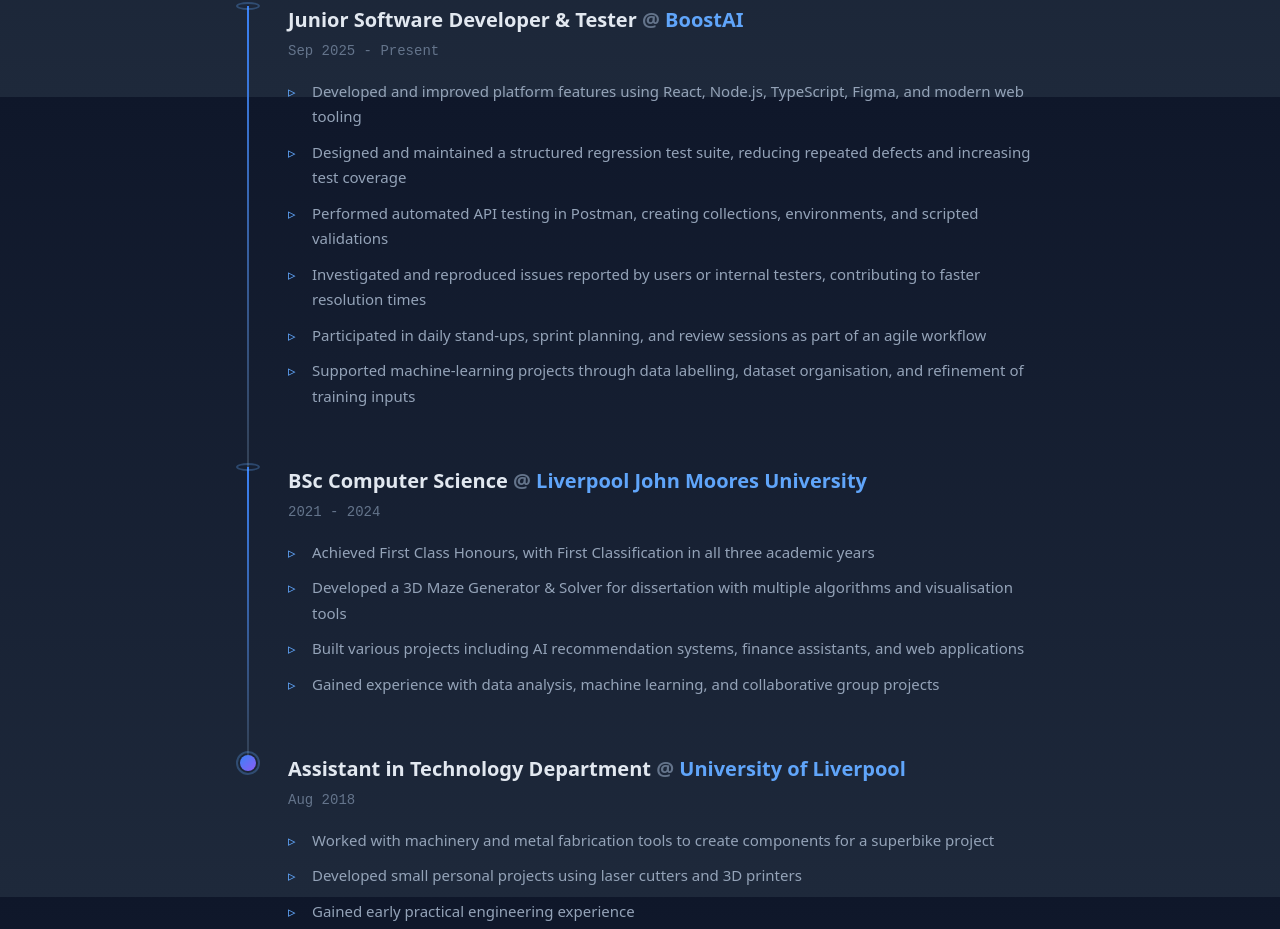
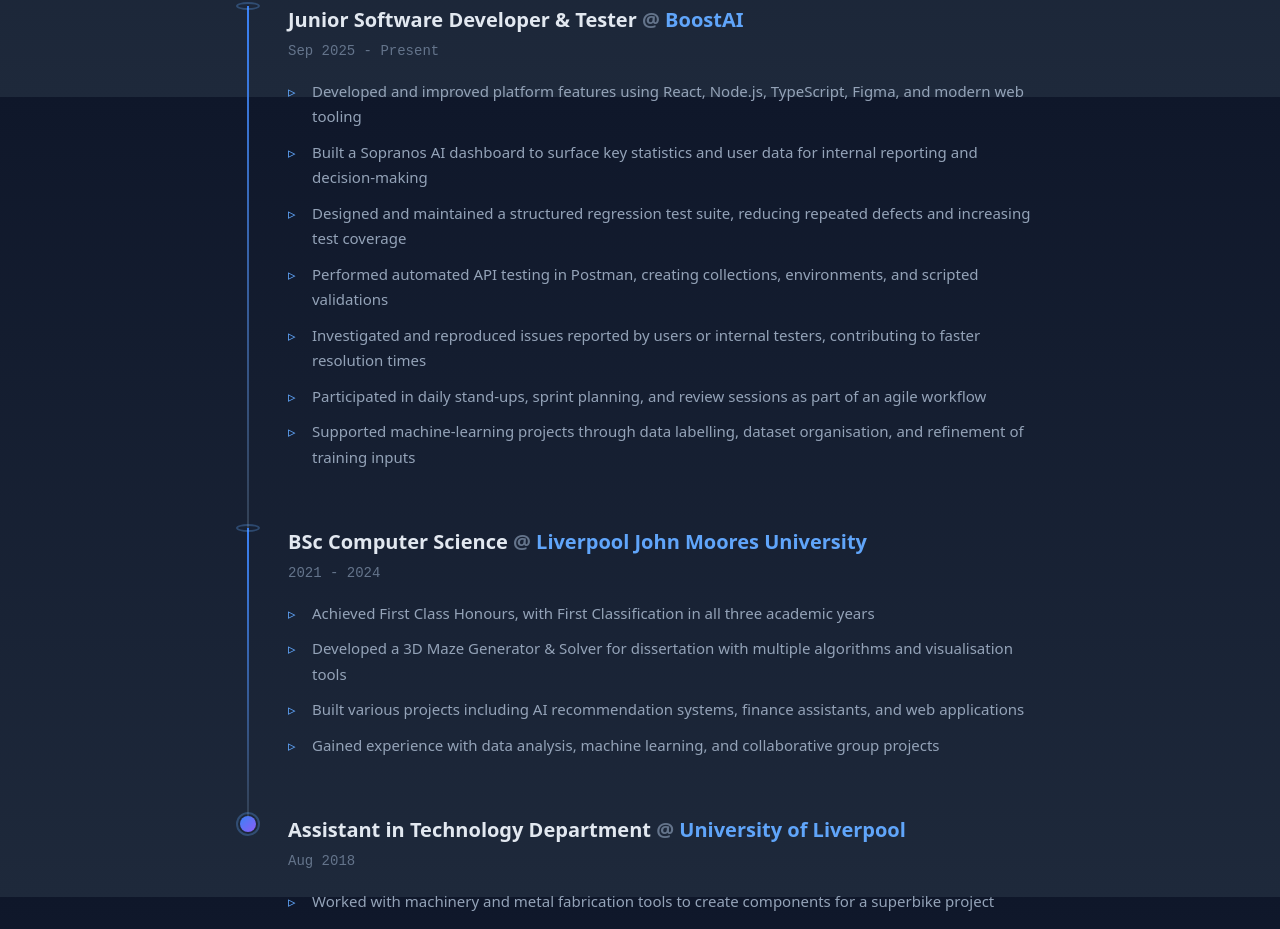
Before and after one commit to LC231/Portfolio-page, a React (Vite) app: page / in a window 1280 px wide. Shown: the part 3103-4032 px from the top of the page. Built offline with nearby package versions, Linux system fonts and the light colour scheme; no server answers.

Commit message:
Add new project detail for Sopranos AI dashboard in experience section

```diff
--- a/src/components/Experience.jsx
+++ b/src/components/Experience.jsx
@@ -10,6 +10,7 @@
       period: 'Sep 2025 - Present',
       description: [
         'Developed and improved platform features using React, Node.js, TypeScript, Figma, and modern web tooling',
+        'Built a Sopranos AI dashboard to surface key statistics and user data for internal reporting and decision-making',
         'Designed and maintained a structured regression test suite, reducing repeated defects and increasing test coverage',
         'Performed automated API testing in Postman, creating collections, environments, and scripted validations',
         'Investigated and reproduced issues reported by users or internal testers, contributing to faster resolution times',
```
